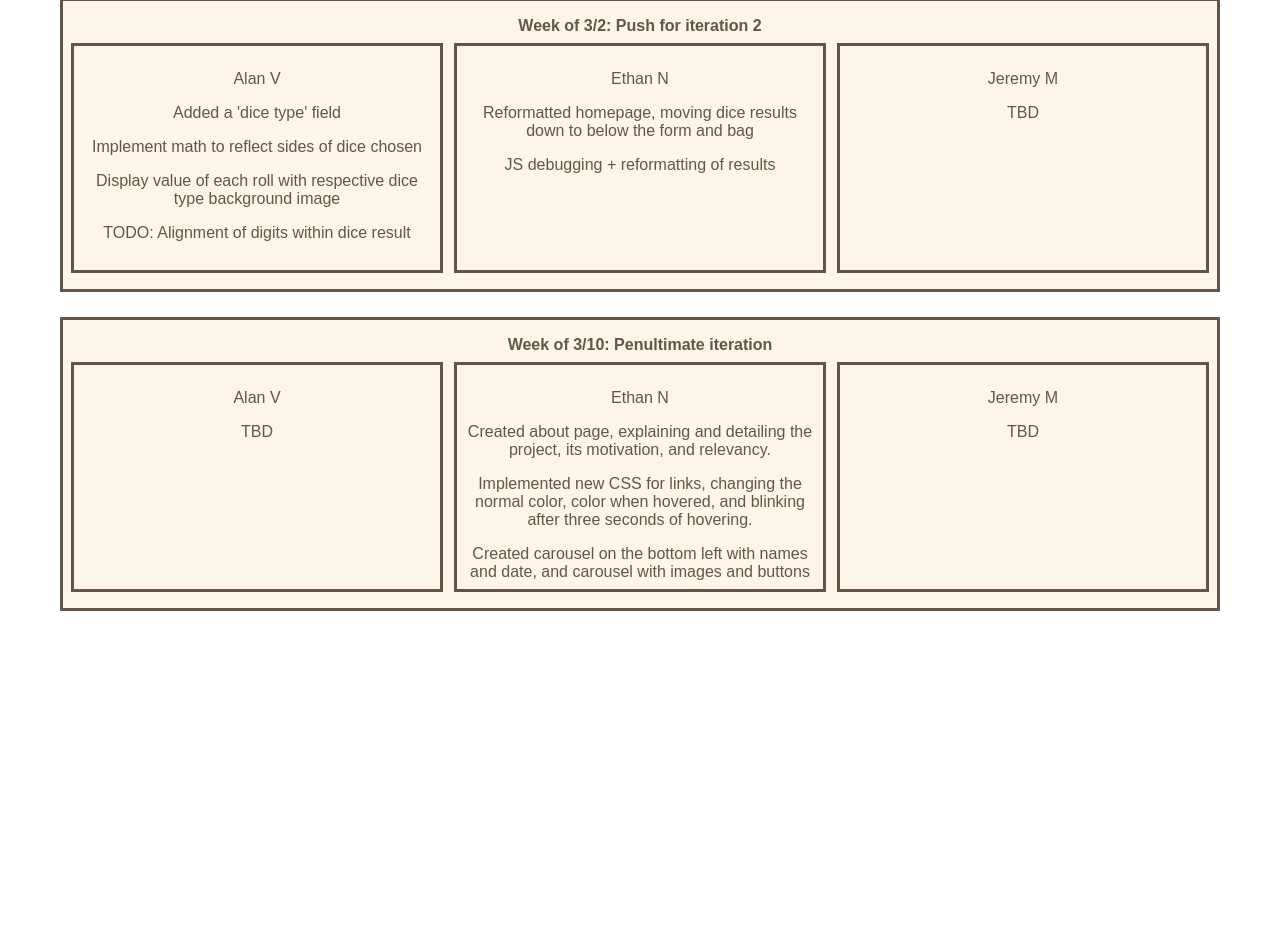
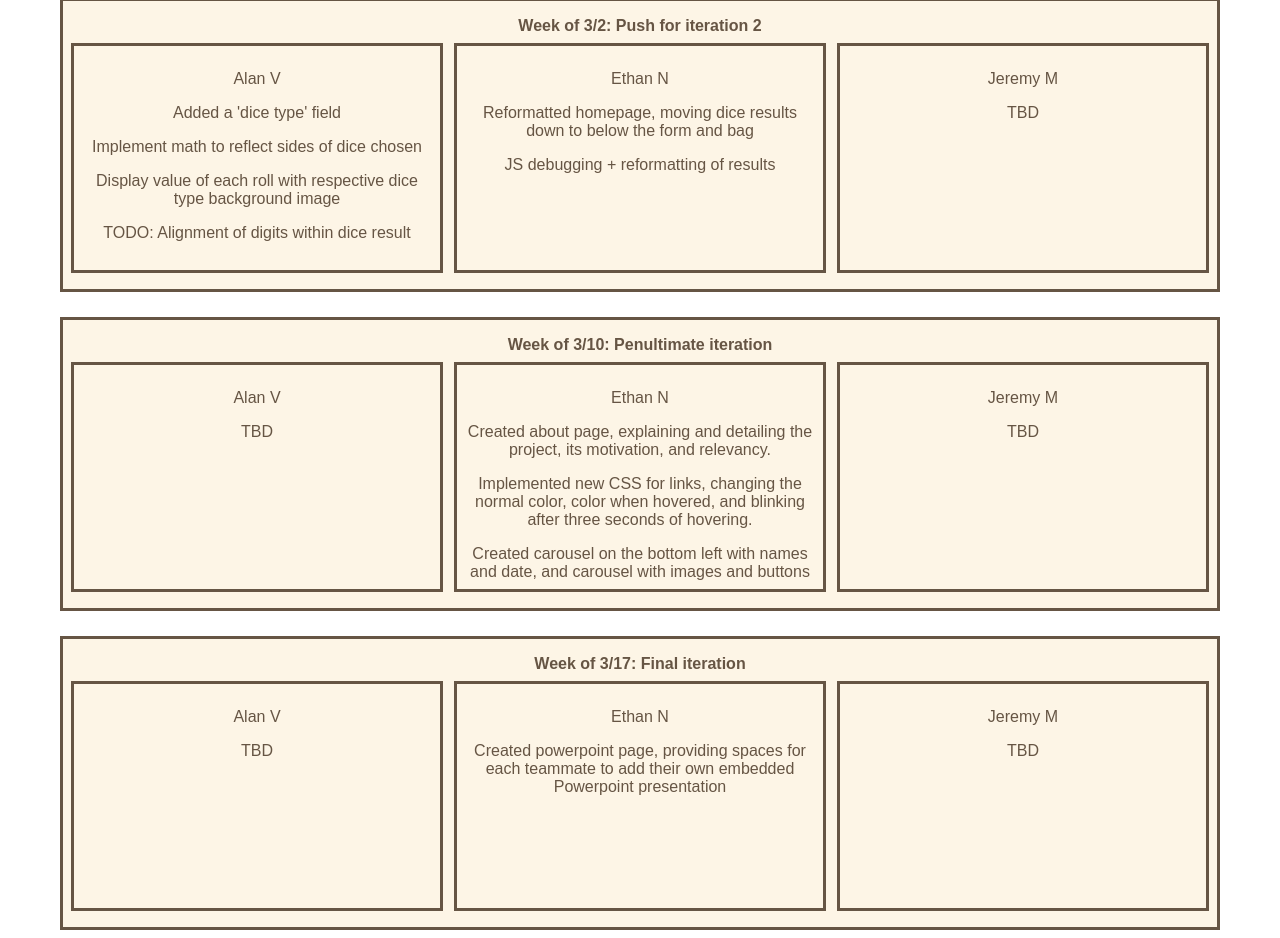
Before and after one commit to JeremyMorrell/grp109, a plain HTML site: page team_project/changelog.html in a window 1280 px wide. Shown: the part 849-1787 px from the top of the page. Before the commit the page ends 1468 px from the top, so only its background shows below. Drawn offline with Linux system fonts and the light colour scheme; a web font is replaced by a local one.

Commit message:
new embed link

```diff
--- a/team_project/changelog.html
+++ b/team_project/changelog.html
@@ -123,5 +123,29 @@
         </div>
       </div>
 
+      <div class="wrapper weekly-entry">
+        <div class="container">
+            <div class="titles">Week of 3/17: Final iteration</div>
+            <div class="wrapper">
+              <div class="individual">
+                <p> Alan V</p>
+                <p> TBD </p>
+              </div>
+
+              <div class="individual">
+                <p> Ethan N </p>
+                <p> Created powerpoint page, providing spaces for each teammate to add their own embedded Powerpoint presentation</p>
+                <p> </p>
+                <p> </p>
+              </div>
+
+              <div class="individual">
+                <p> Jeremy M </p>
+                <p> TBD </p>
+              </div>
+            </div>
+        </div>
+      </div>
+
   </body>
 </html>
```
Also changed, not shown: team_project/ppt.html (+1 -1 lines).
